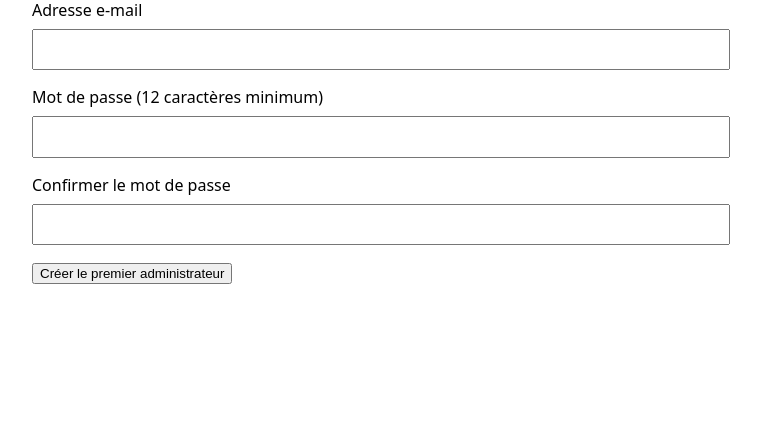
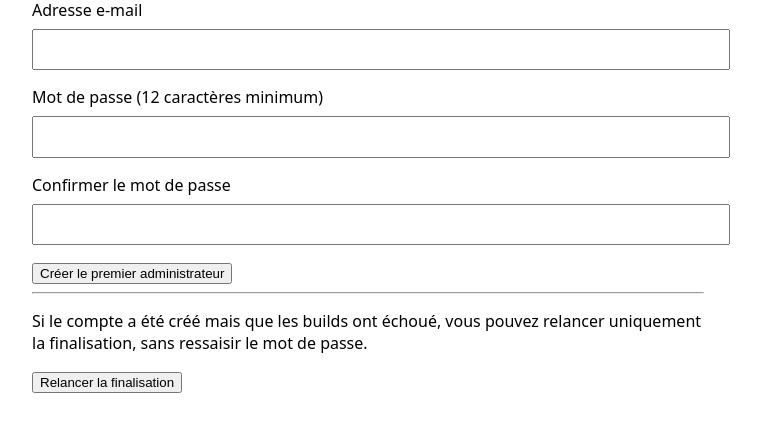
Before and after one commit to Symsvel-Framework/symsvel-back, a Symfony app: template templates/setup/admin.html.twig in a window 1280 px wide. Shown: the part 243-675 px from the top of the page, without its empty margins (272-1033 px from the left). Run offline with Twig, Linux system fonts and the light colour scheme; the template is opened without the code that fills it, so the values that code supplies are empty; some libraries are stand-ins or nearby versions.

Commit message:
feat(setup): expose retry-only completion action in administrator screen

```diff
--- a/templates/setup/admin.html.twig
+++ b/templates/setup/admin.html.twig
@@ -7,6 +7,7 @@
   {% for message in app.flashes('setup_error') %}<p role="alert">{{ message }}</p>{% endfor %}
   <form method="post">
     <input type="hidden" name="_token" value="{{ csrf_token('symsvel_setup_admin') }}">
+    <input type="hidden" name="setup_action" value="provision">
     <label for="admin_email">Adresse e-mail</label>
     <input id="admin_email" name="admin_email" type="email" maxlength="254" required autocomplete="email" style="display:block;width:100%;padding:.7rem;margin:.5rem 0 1rem">
     <label for="admin_password">Mot de passe (12 caractères minimum)</label>
@@ -15,5 +16,12 @@
     <input id="admin_password_confirmation" name="admin_password_confirmation" type="password" minlength="12" required autocomplete="new-password" style="display:block;width:100%;padding:.7rem;margin:.5rem 0 1rem">
     <button type="submit">Créer le premier administrateur</button>
   </form>
+  <hr>
+  <p>Si le compte a été créé mais que les builds ont échoué, vous pouvez relancer uniquement la finalisation, sans ressaisir le mot de passe.</p>
+  <form method="post">
+    <input type="hidden" name="_token" value="{{ csrf_token('symsvel_setup_admin') }}">
+    <input type="hidden" name="setup_action" value="complete">
+    <button type="submit">Relancer la finalisation</button>
+  </form>
 </main>
 {% endblock %}
```
